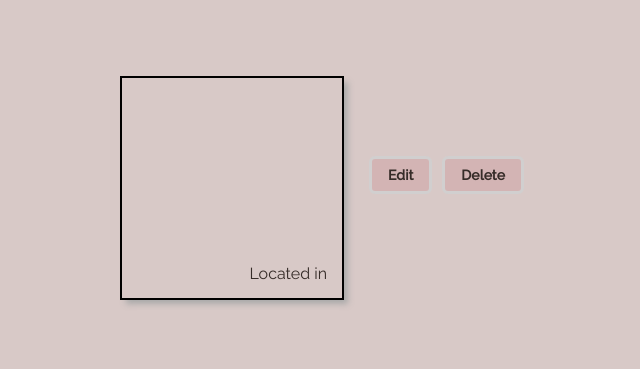
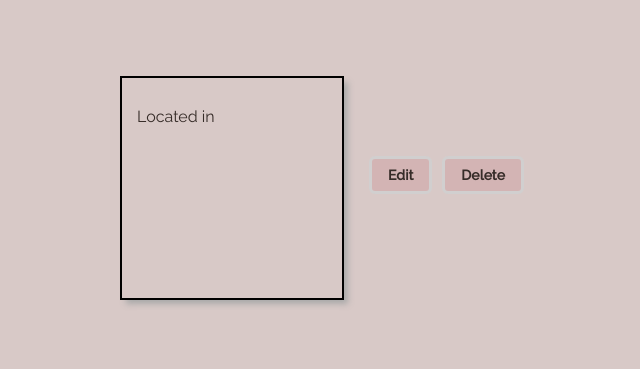
Before and after one commit to kangcarol/flower-collector-lab, a Django app: template main_app/templates/main_app/garden_detail.html in a window 1280 px wide. Shown: the part 250-619 px from the top of the page, without its empty margins (333-973 px from the left). Run offline with Django 4.2, Linux system fonts and the light colour scheme; the template is opened without the code that fills it, so the values that code supplies are empty.

Commit message:
alignment on garden card

```diff
--- a/main_app/static/css/gardens/garden-detail.css
+++ b/main_app/static/css/gardens/garden-detail.css
@@ -29,8 +29,8 @@ main {
   height: 100%;
   width: 100%;
   display: flex;
-  align-items: flex-end;
-  justify-content: flex-end;
+  align-items: flex-start;
+  justify-content: flex-start;
   flex-direction: column;
   color: var(--text-color);
 }
--- a/main_app/static/css/gardens/garden-index.css
+++ b/main_app/static/css/gardens/garden-index.css
@@ -30,8 +30,8 @@
   height: 100%;
   width: 100%;
   display: flex;
-  align-items: flex-end;
-  justify-content: flex-end;
+  align-items: flex-start;
+  justify-content: flex-start;
   flex-direction: column;
 }
 
```
Also changed, not shown: README.md.
